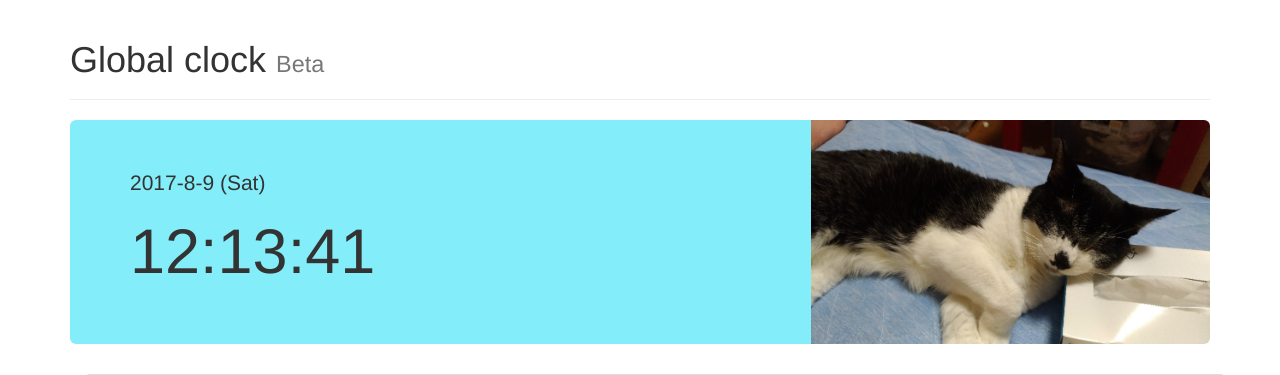
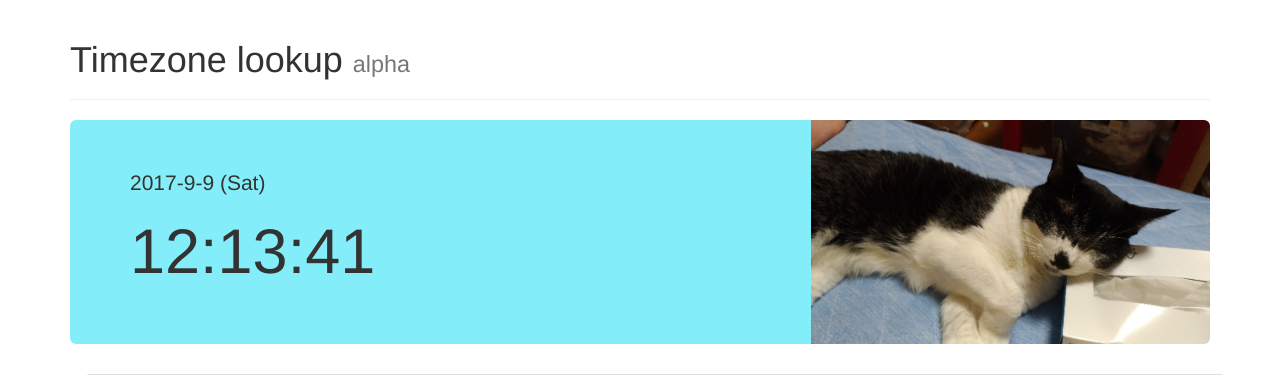
Before and after one commit to KeithCCC/timezone, a Flask app: template templates/index.html in a window 1280 px wide. Shown: the top 375 px of the page. Run offline with Flask 2, Linux system fonts and the light colour scheme; the template is opened without the code that fills it: most values are stand-ins (such as "Sample title", 1, 10 or a date in 2020); some libraries are stand-ins or nearby versions.

Commit message:
viewport defiend

```diff
--- a/templates/index.html
+++ b/templates/index.html
@@ -1,6 +1,7 @@
 {% extends "bootstrap/base.html" %}
 {% block title %}Global time{% endblock %}
 {% block head %}
+<meta name="viewport" content="width=device-width, initial-scale=1">
 {% block styles %}
 {{super()}}
 <link rel="stylesheet"
@@ -14,7 +15,7 @@
 <body onload="TodayDate()">
     <div class="container">
         <div class="page-header">
-            <h1>Global clock <small>Beta</small></h1>
+            <h1>Timezone lookup <small>alpha</small></h1>
         </div>
 
         <div class="jumbotron" align=left>
@@ -77,6 +78,7 @@
         var s = today.getSeconds();
         var dayofw = new Array("Sun", "Mon", "Tue", "Wed", "Thu", "Fri", "Sat");
         // add a zero in front of numbers<10
+        month += 1;
         m = checkTime(m);
         s = checkTime(s);
         //document.getElementById('nowtime').innerHTML = y + "/" + month + "/" + d + " (" + dayofw(dow) + ") " + h + ":" + m + ":" + s;
```
